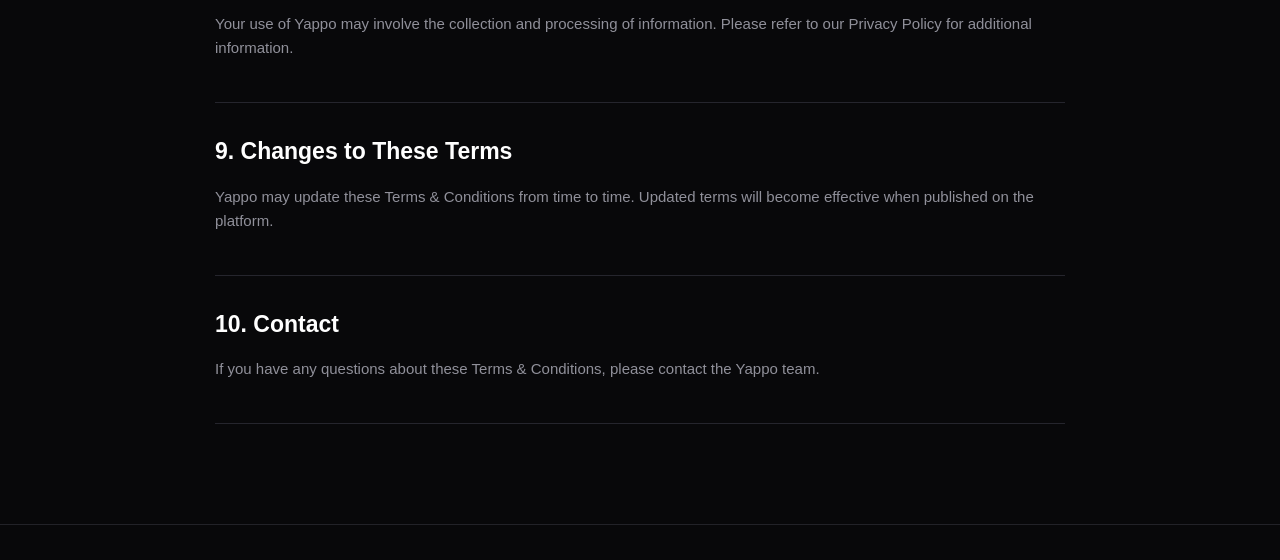
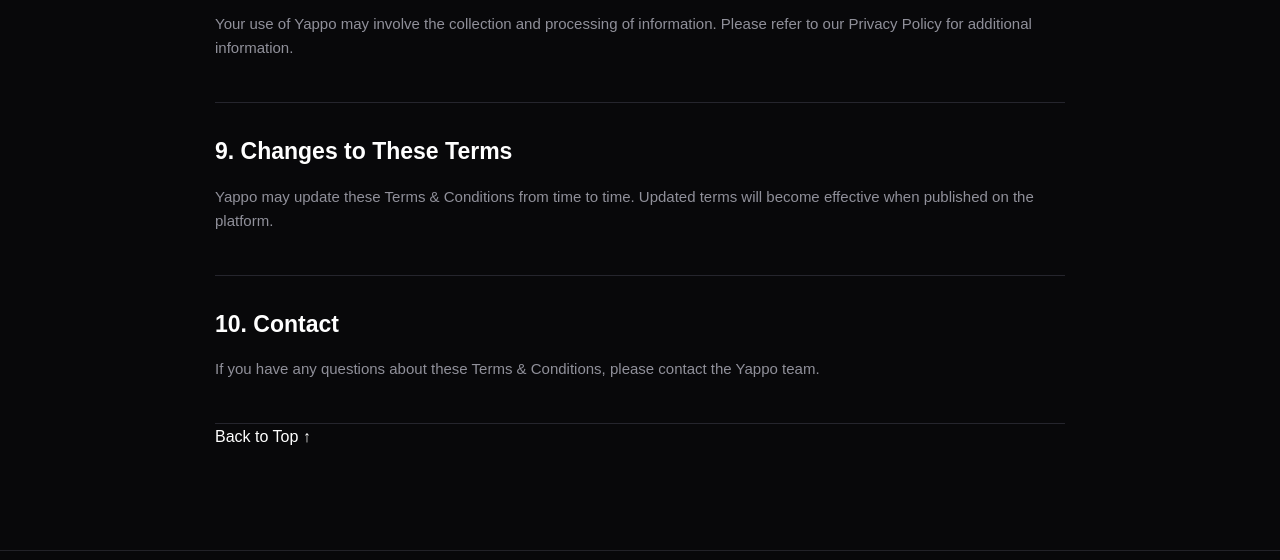
Before and after one commit to krishnariwar17/Web-development-project, a plain HTML site: page terms.html in a window 1280 px wide. Shown: the part 1977-2537 px from the top of the page. Drawn offline with Linux system fonts and the light colour scheme.

Commit message:
Update terms.html

```diff
--- a/terms.html
+++ b/terms.html
@@ -239,20 +239,27 @@
         </div>
 
 
-        <div class="terms-section">
+               <div class="terms-section">
 
             <h2>10. Contact</h2>
 
             <p>
                 If you have any questions about these Terms & Conditions, please contact the Yappo team.
-
             </p>
 
         </div>
 
 
+        <div class="back-top-container">
+
+            <a href="#" class="back-to-top">
+                Back to Top ↑
+            </a>
+
+        </div>
+
+
     </section>
-
 </main>
 
 
```
